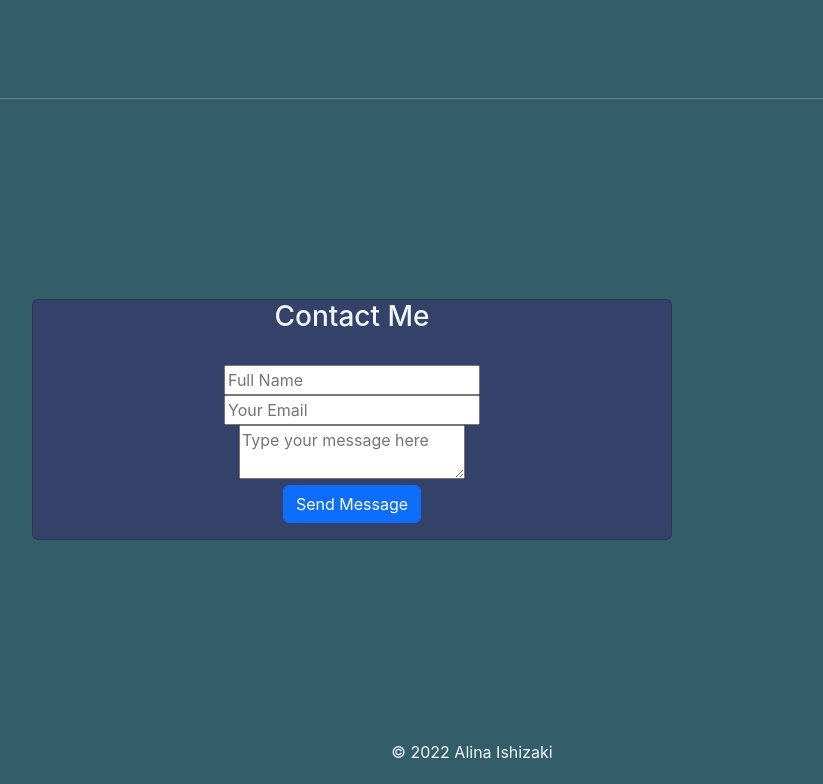
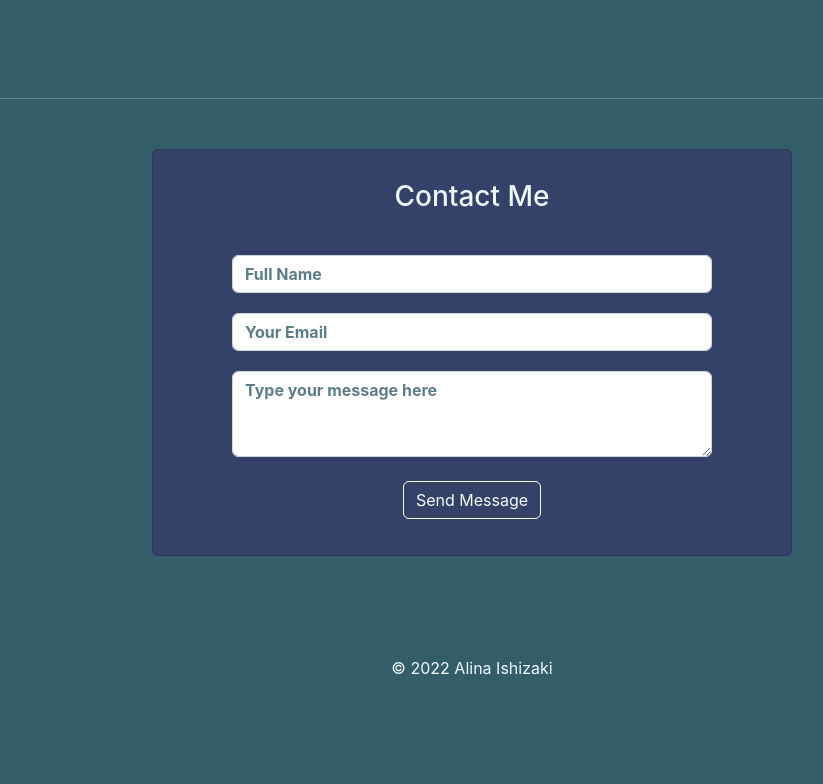
Before and after one commit to amishizaki/portfolio-client, a React (Create React App) app: page / in a window 1280 px wide. Shown: the part 3297-4081 px from the top of the page, without its empty margins (168-991 px from the left). After the commit the page ends 3997 px from the top, so only its background shows below. Built offline with nearby package versions, Linux system fonts and the light colour scheme; the HTML template or start-up script is replaced by a standard one.

Commit message:
contact me ready ready to go

```diff
--- a/src/components/Contact.js
+++ b/src/components/Contact.js
@@ -26,11 +26,30 @@ const form = useRef();
         <Card.Body>
             <div>
                 <Form ref={form} onSubmit={sendEmail}>
-                    <input classname='contact' type="text" name="user_name" placeholder='Full Name' /><br/>
-                    <input classname='contact' type="email" name="user_email" placeholder='Your Email' /><br/>
-                    <textarea classname='contact' name="message" placeholder='Type your message here' /><br/>
+                    <Form.Control
+                        className='details'
+                        type="text"
+                        name="user_name"
+                        placeholder='Full Name'
+                    />
+                    <br/>
+                    <Form.Control
+                        className='details'
+                        type="email"
+                        name="user_email" placeholder='Your Email'
+                    />
+                    <br/>
+                    <Form.Control
+                        className='note'
+                        name="message"
+                        type='textbox'
+                        as="textarea"
+                        rows={3}
+                        placeholder='Type your message here'
+                    />
+                    <br/>
 
-                    <Button type="submit">
+                    <Button type="submit" variant='outline-light' className='mt-2' >
                         Send Message
                     </Button>
                 </Form>
@@ -43,3 +62,5 @@ const form = useRef();
 }
 
 export default Contact
+
+// style={{ width: '30em', height: 'auto' }}
--- a/src/index.css
+++ b/src/index.css
@@ -107,8 +107,43 @@ hr {
 }
 
 .contact {
-  display: inline;
-  margin: 200px;
+  display: -webkit-inline-box;
+  align-items: center;
+  justify-content: center;
   background-color: #34426A;
   max-width: 40em;
 }
+
+h3 {
+  margin-top: 30px;
+}
+
+.details {
+  display: inline-block;
+  margin: 10px;
+  width: 30em;
+
+}
+
+.note {
+  display: inline-block;
+  margin: 10px;
+  width: 30em;
+  /* height: 200px; */
+}
+
+.note::placeholder, .details::placeholder {
+  font-weight: bold;
+  opacity: .8;
+  color:rgb(52, 93, 106)
+}
+
+/* .note::placeholder {
+  position: relative;
+  top: 0;
+  /* vertical-align: text-top;
+} */
+
+Button {
+  margin: 20px;
+}
```
